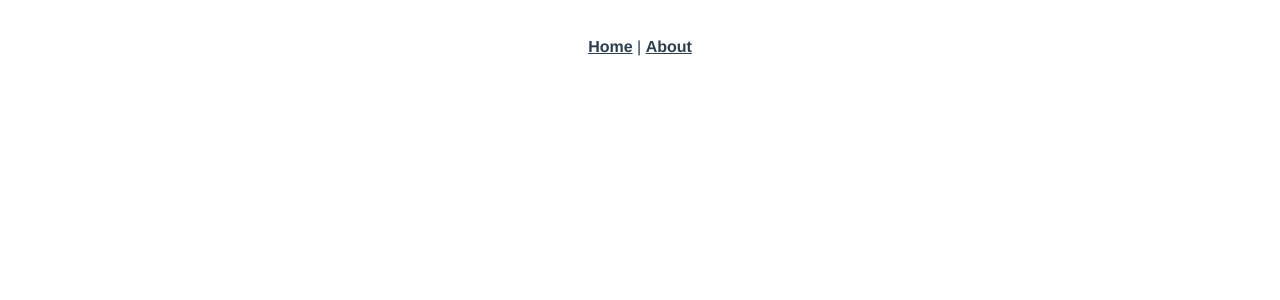
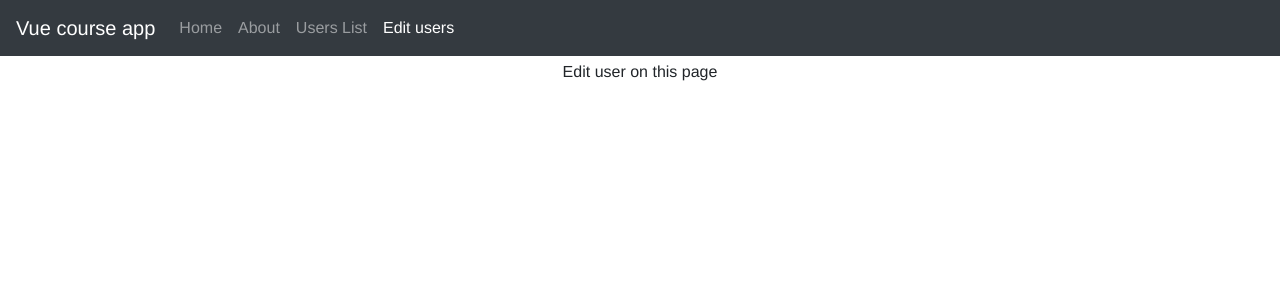
Before and after one commit to teralion/explore-vue, a Vue app: page /users/edit in a window 1280 px wide. Shown: the top 300 px of the page. Built offline with nearby package versions, Linux system fonts and the light colour scheme.

Commit message:
vue.config.js added, nav bootstrap styles added, initial usersList and editUsers pages added

```diff
--- a/package.json
+++ b/package.json
@@ -8,6 +8,8 @@
     "lint": "vue-cli-service lint"
   },
   "dependencies": {
+    "bootstrap": "^4.1.3",
+    "json-server": "^0.14.0",
     "vue": "^2.5.17",
     "vue-router": "^3.0.1"
   },
--- a/public/index.html
+++ b/public/index.html
@@ -11,7 +11,8 @@
     <noscript>
       <strong>We're sorry but course doesn't work properly without JavaScript enabled. Please enable it to continue.</strong>
     </noscript>
-    <div id="app"></div>
+    <div id="app">
+    </div>
     <!-- built files will be auto injected -->
   </body>
 </html>
--- a/src/App.vue
+++ b/src/App.vue
@@ -1,25 +1,85 @@
 <template>
   <div id="app">
-    <div id="nav">
-      <router-link to="/">Home</router-link> |
-      <router-link to="/about">About</router-link>
+    <div id="nav" class="navbar navbar-expand-md navbar-dark bg-dark fixed-top">
+      <a class="navbar-brand" href="#">Vue course app</a>
+      <button
+        class="navbar-toggler"
+        type="button"
+        data-toggle="collapse"
+        data-target="#navbarsExampleDefault"
+        aria-controls="navbarsExampleDefault"
+        aria-expanded="false"
+        aria-label="Toggle navigation"
+      >
+        <span class="navbar-toggler-icon"></span>
+      </button>
+      <div
+        class="collapse navbar-collapse"
+        id="navbarsExampleDefault"
+      >
+        <ul class="navbar-nav mr-auto">
+          <router-link
+            tag="li"
+            to="/"
+            active-class="active"
+            class="nav-item"
+            exact
+          >
+            <a class="nav-link" href="#">
+              Home
+            </a>
+          </router-link>
+          <router-link
+            tag="li"
+            to="/about"
+            active-class="active"
+            class="nav-item"
+            exact
+          >
+            <a class="nav-link" href="#">
+              About
+            </a>
+          </router-link>
+          <router-link
+            tag="li"
+            to="/users"
+            active-class="active"
+            class="nav-item"
+            exact
+          >
+            <a class="nav-link" href="#">
+              Users List
+            </a>
+          </router-link>
+          <router-link
+            tag="li"
+            to="/users/edit"
+            active-class="active"
+            class="nav-item"
+            exact
+          >
+            <a class="nav-link" href="#">
+              Edit users
+            </a>
+          </router-link>
+        </ul>
+      </div>
     </div>
     <router-view/>
   </div>
 </template>
+<script>
+import "bootstrap/dist/css/bootstrap.css";
+
+export default {
+  name: "App"
+};
+</script>
 <style lang="stylus">
 #app
+  margin-top 60px
   font-family 'Avenir', Helvetica, Arial, sans-serif
   -webkit-font-smoothing antialiased
   -moz-osx-font-smoothing grayscale
   text-align center
-  color #2c3e50
-
-#nav
-  padding 30px
-  a
-    font-weight bold
-    color #2c3e50
-    &.router-link-exact-active
-      color #42b983
 </style>
--- /dev/null
+++ b/src/pages/EditUser.vue
@@ -0,0 +1,13 @@
+<template>
+  <div id="editUser">
+    Edit user on this page
+  </div>
+</template>
+
+<script>
+export default {
+  name: "editUser"
+};
+</script>
+
+<styles></styles>
--- /dev/null
+++ b/src/pages/UsersList.vue
@@ -0,0 +1,13 @@
+<template>
+  <div id="usersList">
+    I'm usersList component. Hello!
+  </div>
+</template>
+
+<script>
+export default {
+  name: "usersList"
+};
+</script>
+
+<styles></styles>
--- a/src/router.js
+++ b/src/router.js
@@ -1,6 +1,8 @@
 import Vue from "vue";
 import Router from "vue-router";
 import Home from "./views/Home.vue";
+import UsersList from "./pages/UsersList.vue";
+import EditUser from "./pages/EditUser.vue";
 
 Vue.use(Router);
 
@@ -14,6 +16,16 @@ export default new Router({
       component: Home
     },
     {
+      path: "/users",
+      name: "usersList",
+      component: UsersList
+    },
+    {
+      path: "/users/edit",
+      name: "editUser",
+      component: EditUser
+    },
+    {
       path: "/about",
       name: "about",
       // route level code-splitting
--- /dev/null
+++ b/vue.config.js
@@ -0,0 +1 @@
+module.exports = {};
```
Also changed, not shown: 1 other file (tests, documents, lock files or other folders).
